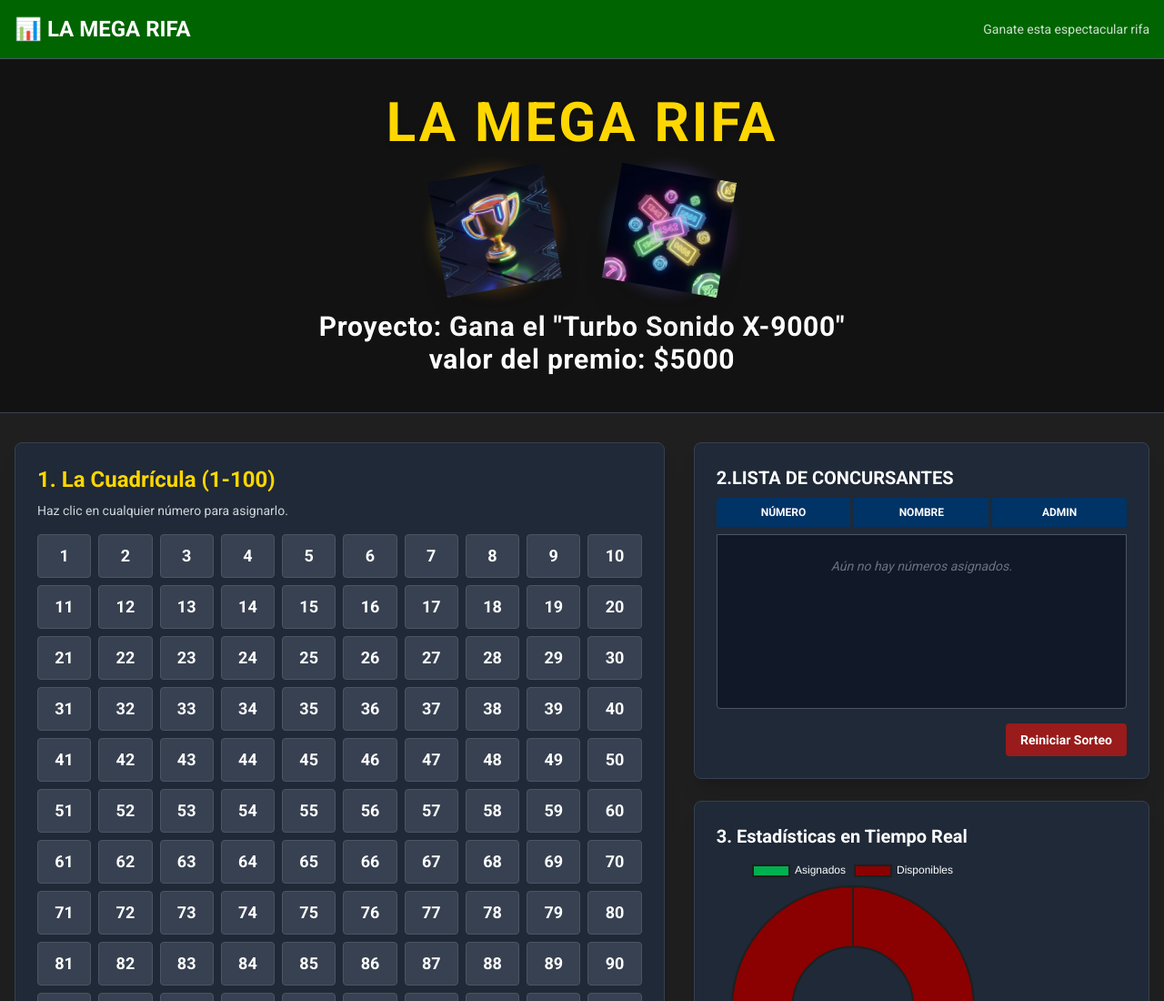
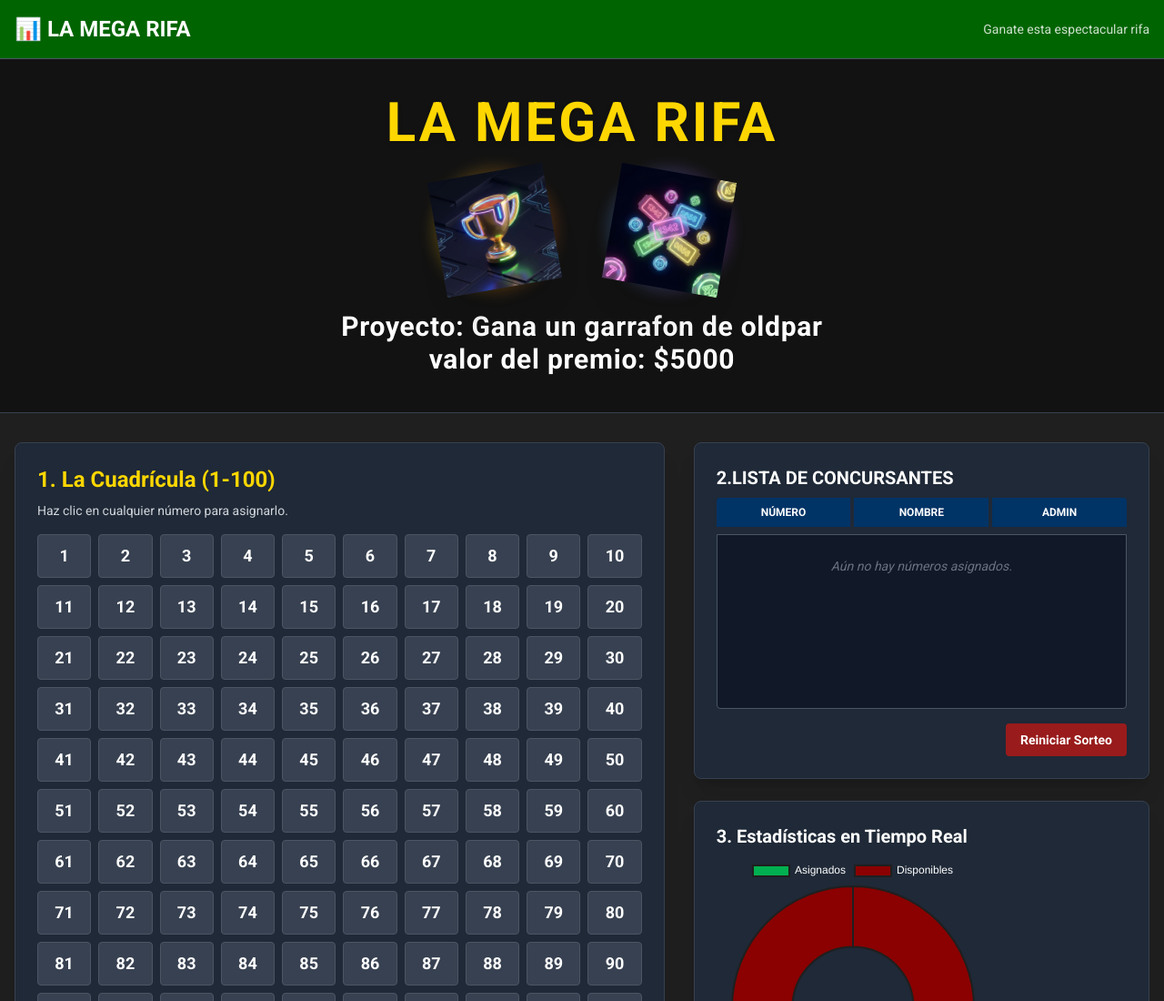
Before and after one commit to CareBobo/Rifa, a plain HTML site: page index.html in a window 1280 px wide. Shown: the top 1100 px of the page at 91% size. Drawn offline with nearby package versions, Linux system fonts and the light colour scheme; no server answers.

Commit message:
Add files via upload

```diff
--- a/index.html
+++ b/index.html
@@ -96,7 +96,7 @@
             </div>
 
             <h2 class="text-xl md:text-3xl font-bold text-white tracking-wide">
-                Proyecto: Gana el "Turbo Sonido X-9000"
+                Proyecto: Gana un garrafon de oldpar
 
             </h2>
             <h2 class="text-xl md:text-3xl font-bold text-white tracking-wide">
```
